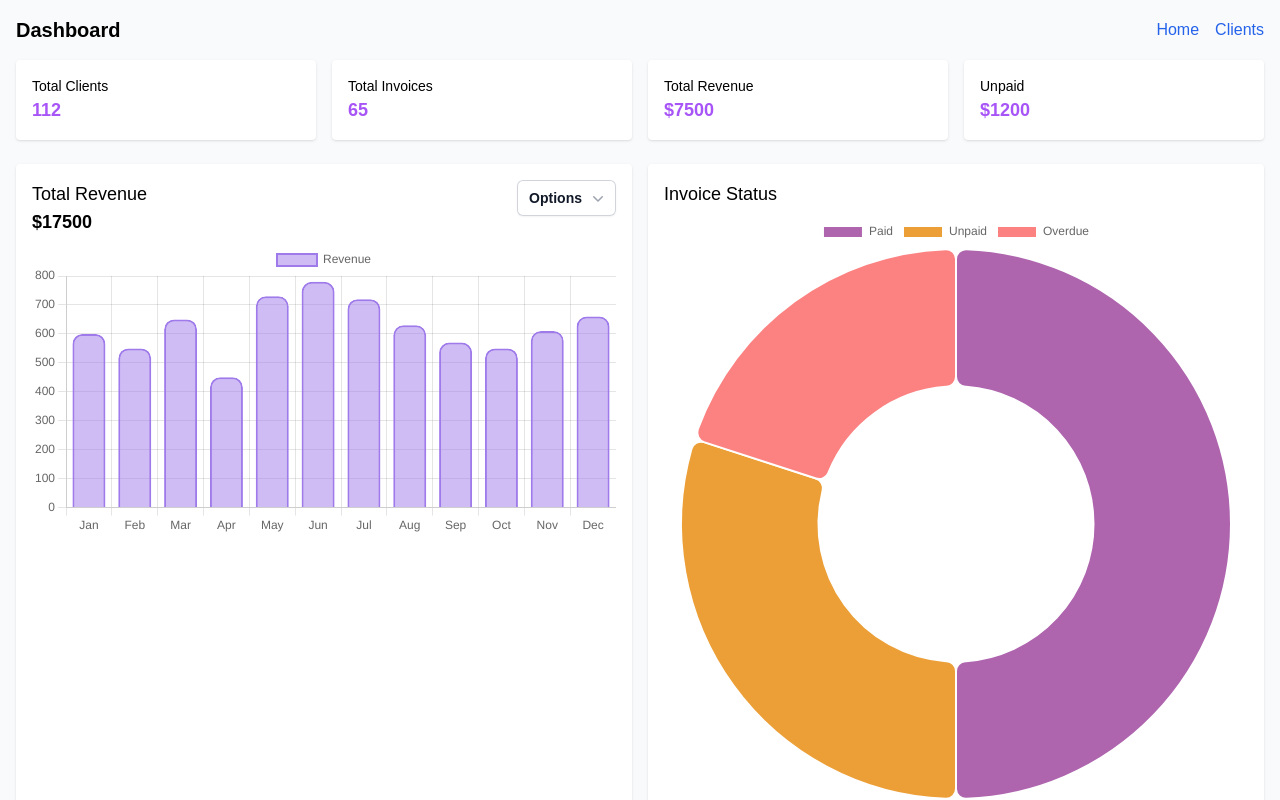
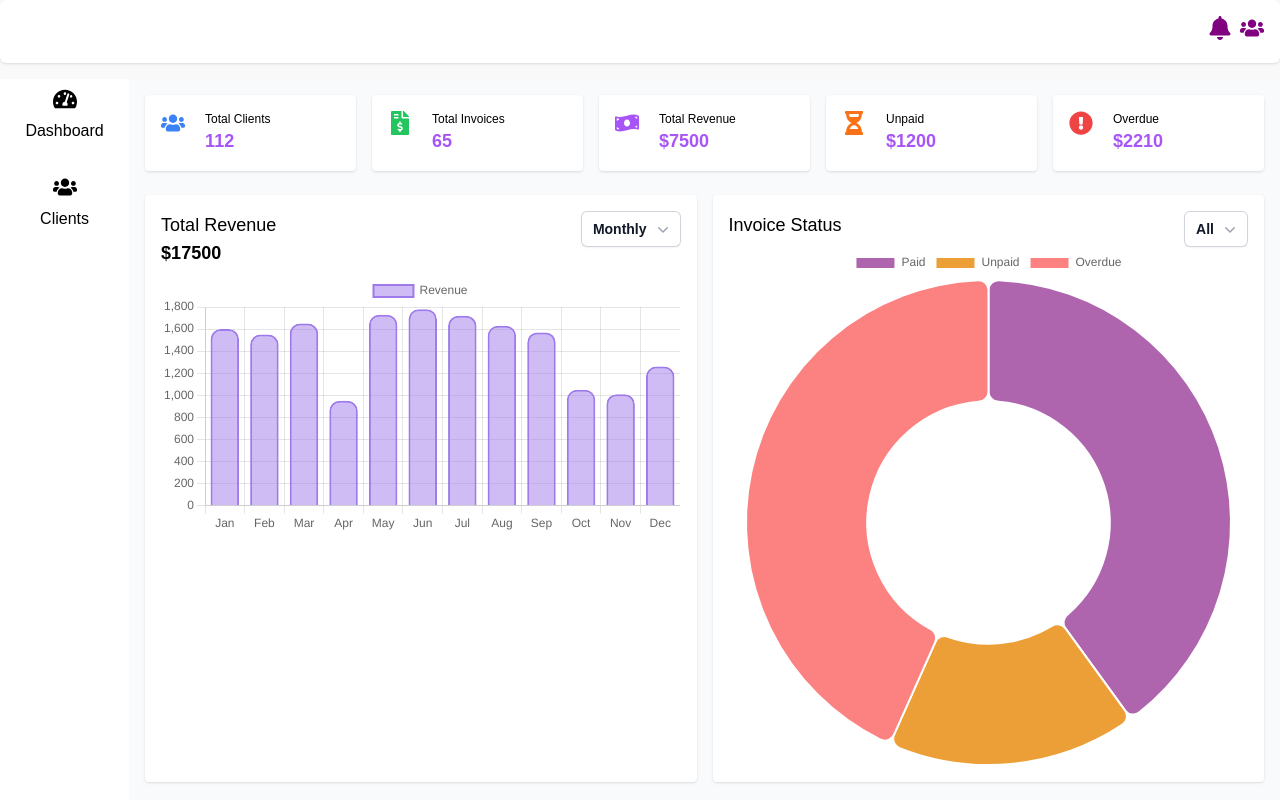
Before and after one commit to its-rnb/cp360-task, a React (Create React App) app in the folder mtlang-dboard/: page / in a window 1280 px wide. Shown: the top 800 px of the page. Built offline with nearby package versions, Linux system fonts and the light colour scheme.

Commit message:
navbar, header fixes with icons

```diff
--- a/mtlang-dboard/src/App.js
+++ b/mtlang-dboard/src/App.js
@@ -1,12 +1,12 @@
 // Import necessary libraries
 import React from "react";
-import { BrowserRouter as Router, Route, Routes, Link } from "react-router-dom";
+import { BrowserRouter as Router, Route, Routes } from "react-router-dom";
 import { Bar, Doughnut } from "react-chartjs-2";
 import { ComposableMap, Geographies, Geography } from "react-simple-maps";
 import "tailwindcss/tailwind.css";
 import { Chart as ChartJS, CategoryScale, LinearScale, BarElement, ArcElement, Tooltip, Legend } from 'chart.js';
 import data from './data/clients.json'
-import { FaGoogle } from "react-icons/fa";
+import { FaBell, FaTachometerAlt, FaUsers, FaGoogle, FaFileInvoiceDollar, FaMoneyBillWave, FaHourglassHalf, FaExclamationCircle } from "react-icons/fa";
 
 // Register components
 ChartJS.register(CategoryScale, LinearScale, BarElement, ArcElement, Tooltip, Legend);
@@ -20,7 +20,7 @@ const Dashboard = () => {
     datasets: [
       {
         label: "Revenue",
-        data: [600, 550, 650, 450, 730, 780, 720, 630, 570, 550, 610, 660],
+        data: [1600, 1550, 1650, 950, 1730, 1780, 1720, 1630, 1570, 1050, 1010, 1260],
         backgroundColor: "rgba(159, 122, 234, 0.5)", // Transparent purple
         borderColor: "rgba(159, 122, 234, 1)", // Solid purple for border
         borderWidth: 2, // Add border to the bars
@@ -33,7 +33,7 @@ const Dashboard = () => {
     labels: ["Paid", "Unpaid", "Overdue"],
     datasets: [
       {
-        data: [50, 30, 20],
+        data: [1200, 500, 1300],
         backgroundColor: ["#ae65ae", "#ec9f37", "#FC8181"],
         borderWidth: 2, // Add border to the bars
         borderRadius: 10, // Rounded corners for bars
@@ -43,31 +43,67 @@ const Dashboard = () => {
 
 
   return (
-    <div className="p-4 bg-gray-50 min-h-screen">
-      <header className="flex justify-between items-center mb-4">
-        <h1 className="text-xl font-bold">Dashboard</h1>
-        <nav className="space-x-4">
-          <Link to="/" className="text-blue-600">Home</Link>
-          <Link to="/clients" className="text-blue-600">Clients</Link>
-        </nav>
+  <div>
+      <header className="flex items-center justify-end bg-white p-4 rounded-md shadow mb-4">
+        <div className="space-x-2">
+          <button> <FaBell size={24} color="purple" /> </button>
+          <button> <FaUsers size={24} color="purple" /> </button>
+        </div>
       </header>
 
-      <div className="grid grid-cols-1 md:grid-cols-2 lg:grid-cols-4 gap-4 mb-6">
-        <div className="p-4 bg-white rounded shadow">
-          <h2 className="text-sm font-medium">Total Clients</h2>
+    <div className="flex">
+      <div className="w-36 h-screen bg-white text-grey-700 flex flex-col">
+        <nav className="flex-grow">
+          <ul className="space-y-4">
+            <li className="flex flex-col items-center space-y-2 px-4 py-2 hover:bg-gray-700 cursor-pointer">
+              <FaTachometerAlt size={24} />
+              <span>Dashboard</span>
+            </li>
+            <li className="flex flex-col items-center space-y-2 px-4 py-2 hover:bg-gray-700 cursor-pointer">
+              <FaUsers size={24} />
+              <span>Clients</span>
+            </li>
+
+          </ul>
+        </nav>
+      </div>
+
+      <div className="p-4 bg-gray-50 h-screen w-full">
+        <div className="grid grid-cols-1 md:grid-cols-2 lg:grid-cols-5 gap-4 mb-6">
+          <div className="flex p-4 bg-white rounded shadow">
+            <FaUsers className="flex text-blue-500 text-2xl" />
+            <div className="ml-5">
+              <h2 className="text-xs font-medium">Total Clients</h2>
               <p className="text-lg font-bold text-purple-500">112</p>
             </div>
-        <div className="p-4 bg-white rounded shadow">
-          <h2 className="text-sm font-medium">Total Invoices</h2>
+          </div>
+          <div className="flex p-4 bg-white rounded shadow">
+          <FaFileInvoiceDollar className="flex text-green-500 text-2xl" />
+            <div className="ml-5">
+              <h2 className="text-xs font-medium">Total Invoices</h2>
               <p className="text-lg font-bold text-purple-500">65</p>
             </div>
-        <div className="p-4 bg-white rounded shadow">
-          <h2 className="text-sm font-medium">Total Revenue</h2>
+          </div>
+          <div className="flex p-4 bg-white rounded shadow">
+            <FaMoneyBillWave className="flex text-purple-500 text-2xl" />
+            <div className="ml-5">
+              <h2 className="text-xs font-medium">Total Revenue</h2>
               <p className="text-lg font-bold text-purple-500">$7500</p>
             </div>
-        <div className="p-4 bg-white rounded shadow">
-          <h2 className="text-sm font-medium">Unpaid</h2>
+          </div>
+          <div className="flex p-4 bg-white rounded shadow">
+            <FaHourglassHalf className="flex text-orange-500 text-2xl" />
+            <div className="ml-5">
+              <h2 className="text-xs font-medium">Unpaid</h2>
               <p className="text-lg font-bold text-purple-500">$1200</p>
+            </div>
+          </div>
+          <div className="flex p-4 bg-white rounded shadow">
+            <FaExclamationCircle className="flex text-red-500 text-2xl" />
+            <div className="ml-5">
+              <h2 className="text-xs font-medium">Overdue</h2>
+              <p className="text-lg font-bold text-purple-500">$2210</p>
+            </div>
           </div>
         </div>
 
@@ -83,7 +119,7 @@ const Dashboard = () => {
 
               <div className="flex relative inline-block">
                 <button type="button" class="h-fit inline-flex w-full justify-center gap-x-1.5 rounded-md bg-white px-3 py-2 text-sm font-semibold text-gray-900 shadow-sm ring-1 ring-inset ring-gray-300 hover:bg-gray-50" id="menu-button" aria-expanded="true" aria-haspopup="true">
-                Options
+                  Monthly
                   <svg class="-mr-1 size-5 text-gray-400" viewBox="0 0 20 20" fill="currentColor" aria-hidden="true" data-slot="icon">
                     <path fill-rule="evenodd" d="M5.22 8.22a.75.75 0 0 1 1.06 0L10 11.94l3.72-3.72a.75.75 0 1 1 1.06 1.06l-4.25 4.25a.75.75 0 0 1-1.06 0L5.22 9.28a.75.75 0 0 1 0-1.06Z" clip-rule="evenodd" />
                   </svg>
@@ -91,13 +127,23 @@ const Dashboard = () => {
               </div>
 
             </div>
-          <Bar data={barData} key="bar-chart" />
+            <Bar data={barData} key="bar-chart" style={{ height: "200px", width: "200px" }}/>
 
           </div>
 
           <div className="p-4 bg-white rounded shadow">
-          <h3 className="text-lg font-medium mb-2">Invoice Status</h3>
-          <Doughnut data={donutData} key="doughnut-chart" />
+            <div className="flex justify-between">
+              <h3 className="flex text-lg font-medium mb-2">Invoice Status</h3>
+              <div className="flex relative inline-block">
+                <button type="button" class="h-fit inline-flex w-full justify-center gap-x-1.5 rounded-md bg-white px-3 py-2 text-sm font-semibold text-gray-900 shadow-sm ring-1 ring-inset ring-gray-300 hover:bg-gray-50" id="menu-button" aria-expanded="true" aria-haspopup="true">
+                  All
+                  <svg class="-mr-1 size-5 text-gray-400" viewBox="0 0 20 20" fill="currentColor" aria-hidden="true" data-slot="icon">
+                    <path fill-rule="evenodd" d="M5.22 8.22a.75.75 0 0 1 1.06 0L10 11.94l3.72-3.72a.75.75 0 1 1 1.06 1.06l-4.25 4.25a.75.75 0 0 1-1.06 0L5.22 9.28a.75.75 0 0 1 0-1.06Z" clip-rule="evenodd" />
+                  </svg>
+                </button>
+              </div>
+            </div>
+            <Doughnut data={donutData} key="doughnut-chart" style={{ height: "200px", width: "200px" }}/>
           </div>
         </div>
 
@@ -154,7 +200,8 @@ const Dashboard = () => {
             </div>
           </div>
         </div>
-
+      </div>
+    </div>
   </div>
   );
 };
```
Lines whose indentation alone changed are shown as unchanged.
